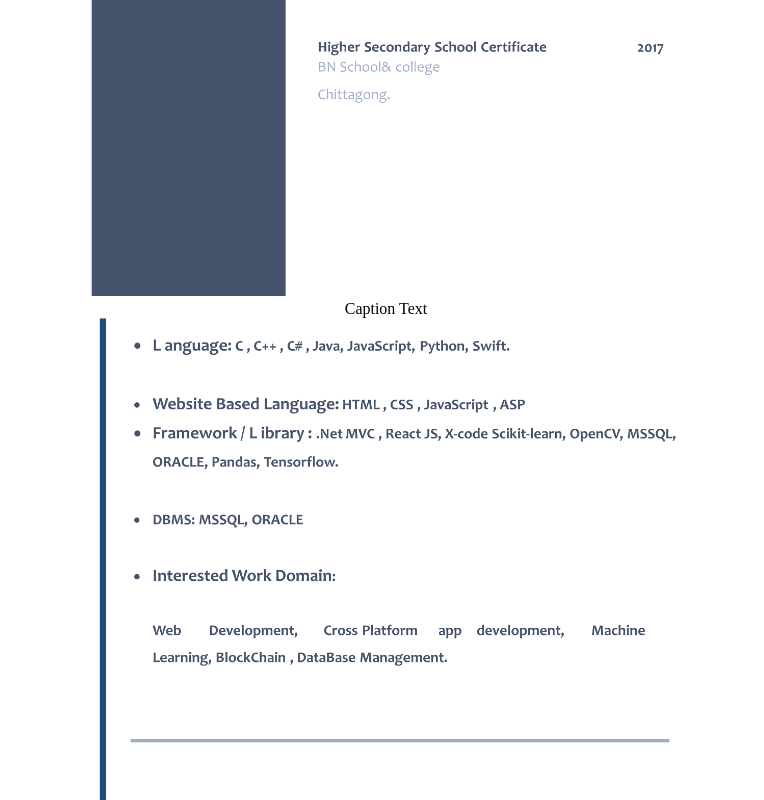
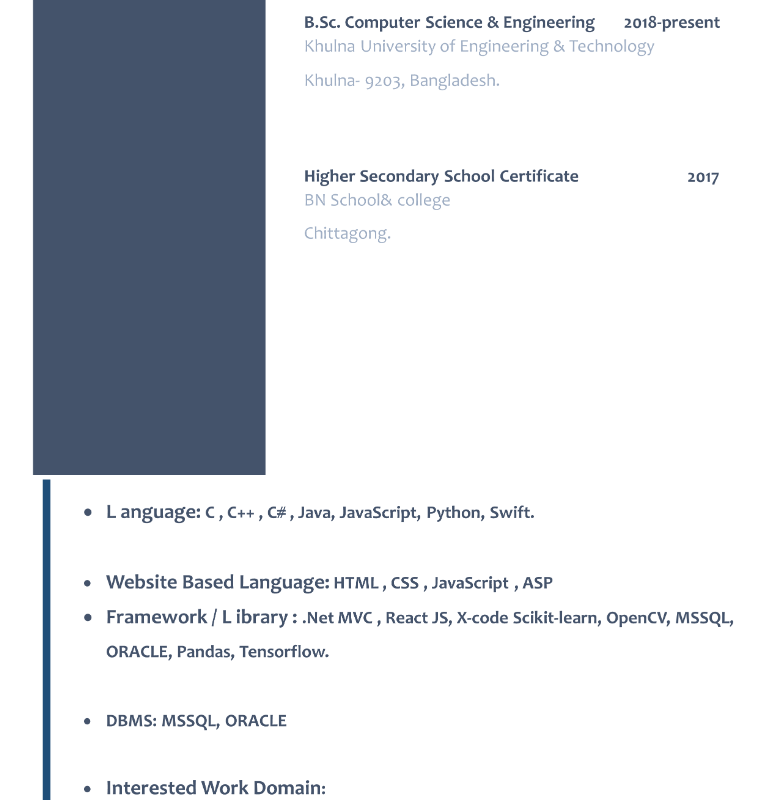
Before and after one commit to 1707010/1707010.github.io, a plain HTML site: page index.html in a window 1280 px wide. Shown: the part 606-1406 px from the top of the page, without its empty margins (254-1018 px from the left). Drawn offline with Linux system fonts and the light colour scheme.

Commit message:
Update index.html

```diff
--- a/index.html
+++ b/index.html
@@ -13,14 +13,14 @@
   <!-- Full-width images with number and caption text -->
   <div class="mySlides fade" align = "center">
     <div class="numbertext"></div>
-    <img src="\1707010\Slide1.PNG" style="width:50%">
-    <div class="text">Caption Text</div>
+    <img src="\1707010\Slide1.PNG" style="width:60%">
+
   </div>
 
   <div class="mySlides fade" align = "center">
     <div class="numbertext"></div>
-    <img src="\1707010\Slide2.PNG" style="width:50%">
-    <div class="text">Caption Two</div>
+    <img src="\1707010\Slide2.PNG" style="width:60%">
+
   </div>
 
 
```
